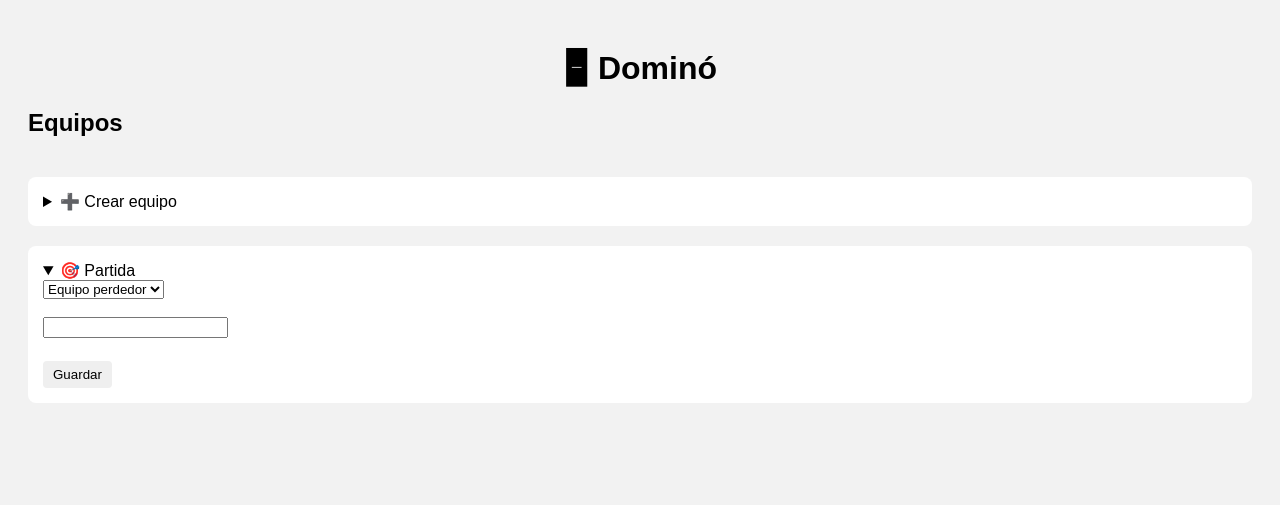
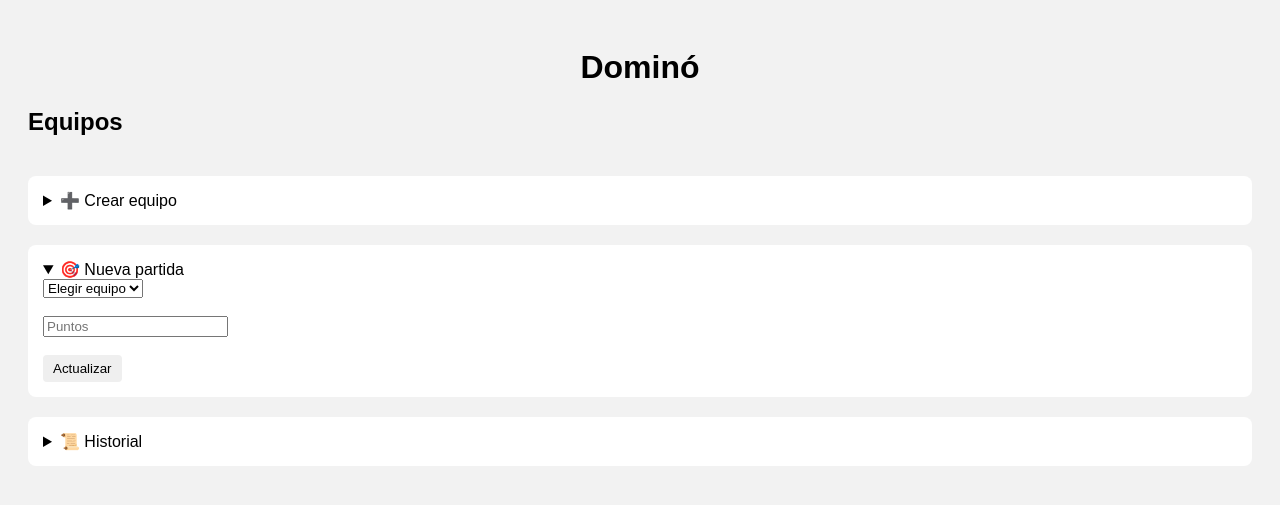
Before and after one commit to abrahamramost01-netizen/dmie, a Flask app: page / in a window 1280 px wide. Shown: the top 505 px of the page. Run offline with Flask 3, Linux system fonts and the light colour scheme; data that the repository does not hold is empty; some libraries are stand-ins or nearby versions.

Commit message:
Update index.html

```diff
--- a/templates/index.html
+++ b/templates/index.html
@@ -9,12 +9,12 @@ body {
     background: #f2f2f2;
     padding: 20px;
 }
-h1 {
-    text-align: center;
-}
+h1 { text-align: center; }
+
+/* EQUIPOS */
 .teams {
     display: grid;
-    grid-template-columns: repeat(auto-fit, minmax(240px, 1fr));
+    grid-template-columns: repeat(auto-fit, minmax(220px, 1fr));
     gap: 15px;
 }
 .team-card {
@@ -24,20 +24,18 @@ h1 {
     text-align: center;
     box-shadow: 0 2px 6px rgba(0,0,0,.15);
 }
-.team-name {
-    font-size: 20px;
-    font-weight: bold;
-}
+.team-name { font-size: 20px; font-weight: bold; }
 .team-points {
-    font-size: 40px;
+    font-size: 42px;
     color: #2c7be5;
 }
 .team-wins {
     font-size: 14px;
-    color: #28a745;
+    color: #555;
 }
+
+/* BOTONES */
 button {
-    margin-top: 5px;
     padding: 6px 10px;
     border: none;
     border-radius: 4px;
@@ -45,7 +43,7 @@ button {
 }
 .edit { background: #ffc107; }
 .delete { background: #dc3545; color: white; }
-.reset { background: #6c757d; color: white; }
+
 details {
     background: white;
     padding: 15px;
@@ -57,31 +55,26 @@ details {
 
 <body>
 
-<h1>🁢 Dominó</h1>
+<h1>Dominó</h1>
 
+<!-- ================= EQUIPOS ================= -->
 <h2>Equipos</h2>
 <div class="teams">
 {% for t in teams %}
 <div class="team-card">
     <div class="team-name">{{ t[1] }}</div>
-    <div class="team-points">{{ t[2] }} pts</div>
+    <div class="team-points">{{ t[2] }}</div>
     <div class="team-wins">🏆 Partidas ganadas: {{ t[3] }}</div>
 
     <form method="post" action="/edit_team_points"
-          onsubmit="return confirm('¿Editar puntos?');">
+          onsubmit="return confirm('¿Cambiar puntos del equipo?');">
         <input type="hidden" name="team_id" value="{{ t[0] }}">
-        <input type="number" name="points" required>
+        <input type="number" name="points" placeholder="Nuevo puntaje" required>
         <button class="edit">Editar</button>
     </form>
 
-    <form method="post" action="/reset_team"
-          onsubmit="return confirm('¿Resetear puntos?');">
-        <input type="hidden" name="team_id" value="{{ t[0] }}">
-        <button class="reset">Reset</button>
-    </form>
-
     <form method="post" action="/delete_team"
-          onsubmit="return confirm('¿Eliminar equipo?');">
+          onsubmit="return confirm('¿Eliminar equipo y su historial?');">
         <input type="hidden" name="team_id" value="{{ t[0] }}">
         <button class="delete">Eliminar</button>
     </form>
@@ -89,28 +82,37 @@ details {
 {% endfor %}
 </div>
 
+<!-- ================= CREAR EQUIPO ================= -->
 <details>
 <summary>➕ Crear equipo</summary>
 <form method="post" action="/add_team">
-    <input name="name" required>
+    <input name="name" placeholder="Nombre del equipo" required>
     <button>Crear</button>
 </form>
 </details>
 
+<!-- ================= PARTIDA ================= -->
 <details open>
-<summary>🎯 Partida</summary>
+<summary>🎯 Nueva partida</summary>
 <form method="post" action="/add_match">
     <select name="team_id" required>
-        <option value="">Equipo perdedor</option>
+        <option value="">Elegir equipo</option>
         {% for t in teams %}
         <option value="{{ t[0] }}">{{ t[1] }}</option>
         {% endfor %}
-    </select>
-    <br><br>
-    <input type="number" name="points" required>
-    <br><br>
-    <button>Guardar</button>
+    </select><br><br>
+
+    <input type="number" name="points" placeholder="Puntos" required><br><br>
+    <button>Actualizar</button>
 </form>
+</details>
+
+<!-- ================= HISTORIAL ================= -->
+<details>
+<summary>📜 Historial</summary>
+{% for m in matches %}
+<p>Equipo {{ m[1] }} +{{ m[2] }} puntos</p>
+{% endfor %}
 </details>
 
 </body>
```
